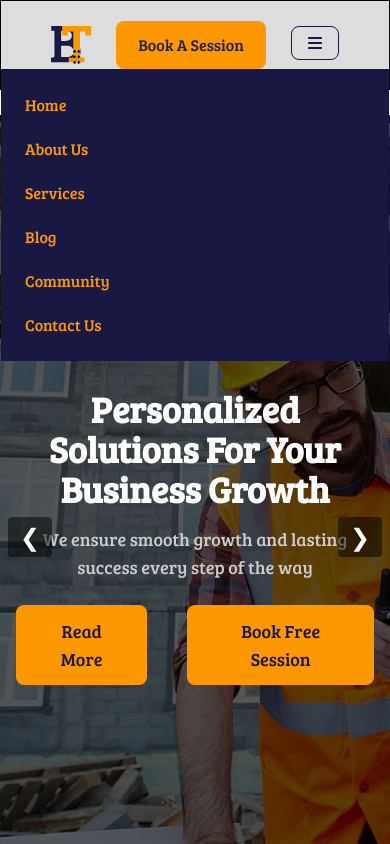
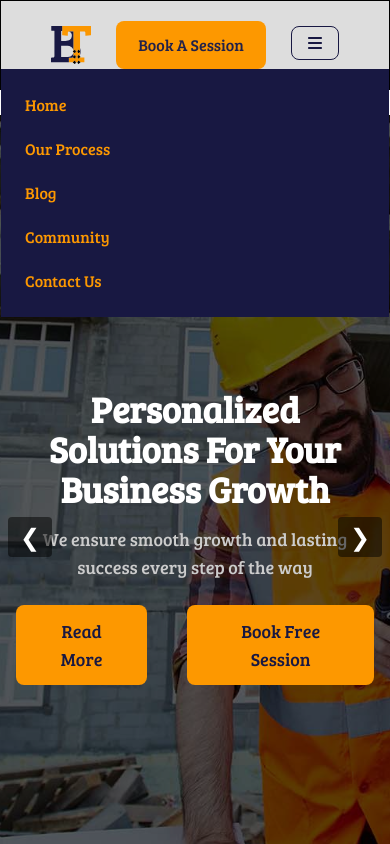
Before and after one commit to KingsleyIbe/buezetech, a Next.js app: page / in a window 390 px wide. Both pictures are taken after a click on the button 314 px from the left and 45 px from the top of the page. Shown: the top 844 px of the page. Built offline with nearby package versions, Linux system fonts and the light colour scheme.

Commit message:
Update mobile menu

```diff
--- a/components/common/MobileHeader.tsx
+++ b/components/common/MobileHeader.tsx
@@ -1,10 +1,10 @@
-'use client';
-import React, { useState } from 'react'
-import Link from 'next/link';
-import { faBars } from '@fortawesome/free-solid-svg-icons';
-import { FontAwesomeIcon } from '@fortawesome/react-fontawesome';
-import styles from '../../styles/components/mainHeader.module.css';
-import Logo from './Logo';
+"use client";
+import React, { useState } from "react";
+import Link from "next/link";
+import { faBars } from "@fortawesome/free-solid-svg-icons";
+import { FontAwesomeIcon } from "@fortawesome/react-fontawesome";
+import styles from "../../styles/components/mainHeader.module.css";
+import Logo from "./Logo";
 
 const MobileHeader = () => {
     const [isOpen, setIsopen] = useState(false);
@@ -18,24 +18,36 @@ const MobileHeader = () => {
         <div className="block bg-[#ddd] border fixed top-0 w-full py-[20px] z-50 lg:hidden">
             <header className="relative">
                 <nav className="flex justify-between items-center px-[50px]">
-                   <Logo />
+                    <Logo />
                     <button type="button" className={styles.bookSessionBtn}>
-                      <Link href="/contact-us#calendly">Book A Session</Link>
+                        <Link href="/contact-us#calendly">Book A Session</Link>
                     </button>
                     <button onClick={handleToggle}>
-                        <FontAwesomeIcon icon={faBars} className="text-[#181842] w-[30px] h-[30px] border p-2 rounded-[8px]" />
+                        <FontAwesomeIcon
+                            icon={faBars}
+                            className="text-[#181842] w-[30px] h-[30px] border p-2 rounded-[8px]"
+                        />
                     </button>
                 </nav>
 
                 {isOpen && (
                     <nav className="absolute top-[80] w-[100%] bg-[#181842] z-40 p-6">
                         <ul className="flex flex-col gap-5 text-[#fd9800]">
-                            <li><Link href="/">Home</Link></li>
-                            <li><Link href="/about-us">About Us</Link></li>
-                            <li><Link href="/services">Services</Link></li>
-                            <li><Link href="/blog">Blog</Link></li>
-                            <li><Link href="/community">Community</Link></li>
-                            <li><Link href="/contact-us">Contact Us</Link></li>
+                            <li>
+                                <Link href="/">Home</Link>
+                            </li>
+                            <li>
+                                <Link href="/our-process">Our Process</Link>
+                            </li>
+                            <li>
+                                <Link href="/blog">Blog</Link>
+                            </li>
+                            <li>
+                                <Link href="/community">Community</Link>
+                            </li>
+                            <li>
+                                <Link href="/contact-us">Contact Us</Link>
+                            </li>
                         </ul>
                     </nav>
                 )}
```
